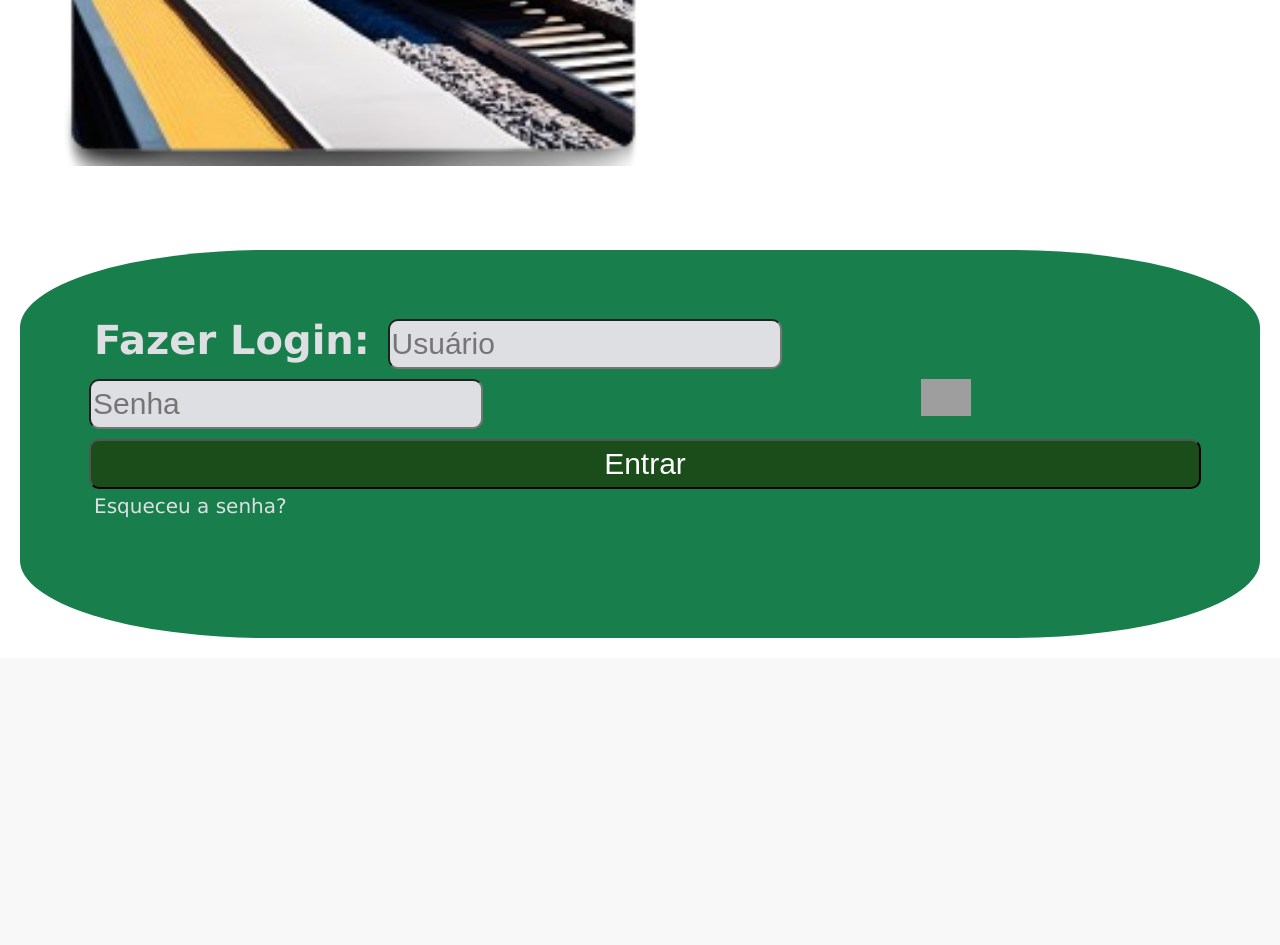
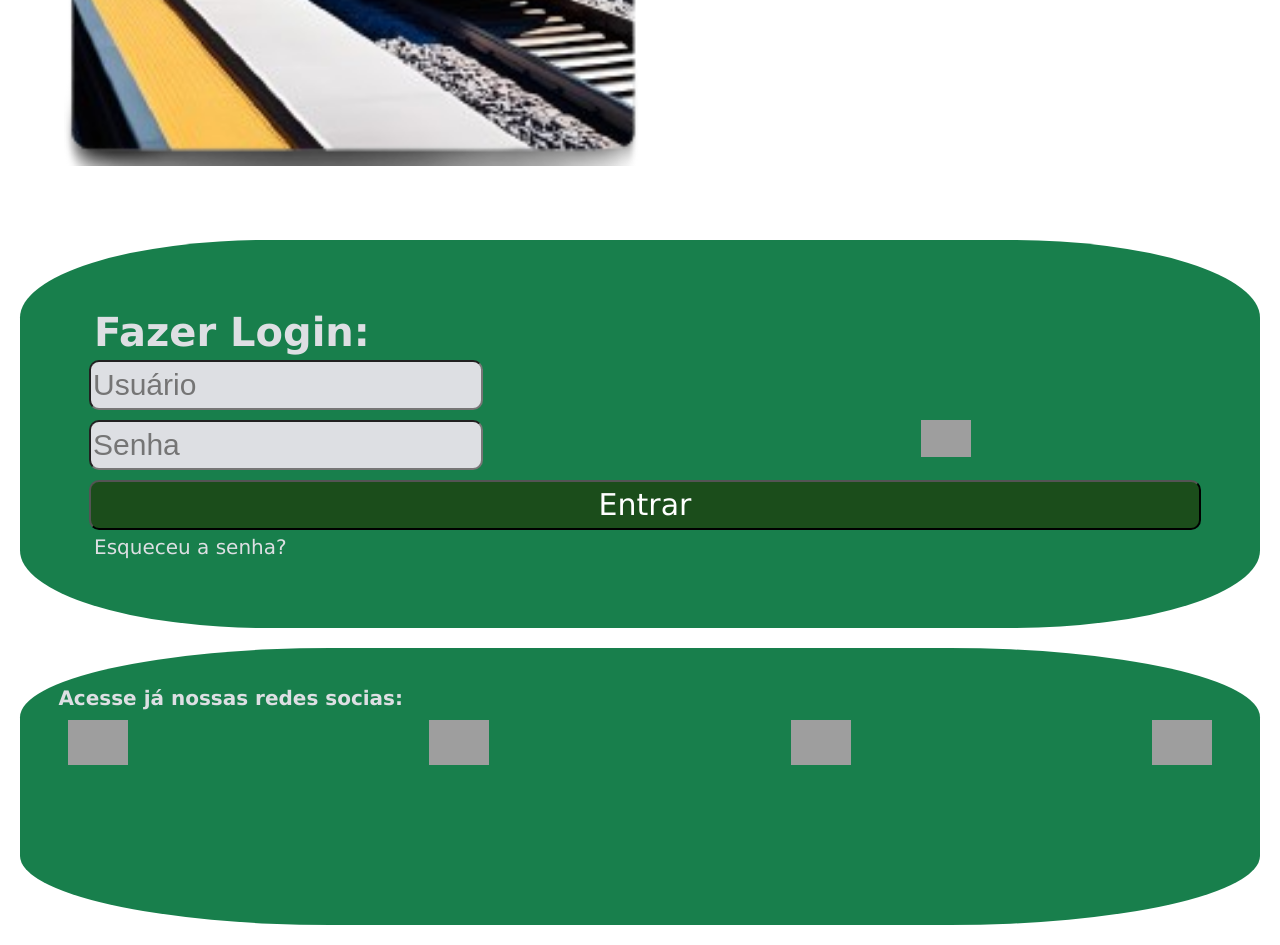
Before and after one commit to ArthurOscar/Mockup, a PHP site: page /index/index_dashboard.html in a window 1280 px wide; the page is wider, and only the part inside the window is pictured. Shown: the part 902-1847 px from the top of that part. Before the commit the page ends 1540 px from the top of that part, so only its background shows below. Run offline with PHP 8.4, Linux system fonts and the light colour scheme; grey boxes are pictures that could not be loaded.

Commit message:
UPDATE - REDES SOCIAS FAZENDO

```diff
--- a/index/index_dashboard.html
+++ b/index/index_dashboard.html
@@ -24,7 +24,7 @@
                 em vias da vida.</strong>
         </div>
         <div class="login">
-            <strong id="texto_login">Fazer Login:</strong>
+            <strong id="texto_login">Fazer Login:</strong><br>
             <input type="text" name="usuario_login" id="usuario_login" placeholder="Usuário">
             <div class="senha">
                 <img src="https://cdn0.iconfinder.com/data/icons/ui-icons-pack/100/ui-icon-pack-14-512.png" id="olho"
@@ -36,6 +36,15 @@
         </div>
     </main>
     <footer>
+        <div class="redes">
+            <strong id="text_redesocial">Acesse já nossas redes socias:</strong>
+            <div class="imagens">
+                <img src="https://upload.wikimedia.org/wikipedia/commons/thumb/9/95/Instagram_logo_2022.svg/1200px-Instagram_logo_2022.svg.png" id="instagram">
+                <img src="https://atribunarj.com.br/uploads/FILES/destacadas/07-04-2024-1000026680.png" id="X">
+                <img src="https://png.pngtree.com/png-vector/20221018/ourmid/pngtree-youtube-social-media-round-icon-png-image_6315993.png" id="Youtube">
+                <img src="https://z-m-static.xx.fbcdn.net/rsrc.php/v4/yD/r/5D8s-GsHJlJ.png" id="Facebook">
+            </div>
+        </div>
     </footer>
 </body>
 
--- a/script/script_dashboard.js
+++ b/script/script_dashboard.js
@@ -5,20 +5,21 @@ function enviarDados() {
     if (usuario === '') {
         alert('Insira seu usuário')
         validacao_login = false
-    } else if (senha === '') {
+    } if (senha === '') {
         alert('Insira sua senha')
         validacao_login = false
     }
 
-    document.getElementById('olho').addEventListener('mousedown', function () {
-        document.getElementById('pass').type = 'text';
+    document.getElementById('olho').addEventListener('touchstart', function () {
+        document.getElementById('senha_login').type = 'text';
     });
 
     document.getElementById('olho').addEventListener('mouseup', function () {
-        document.getElementById('pass').type = 'password';
+        document.getElementById('senha_login').type = 'password';
     });
 
-    if (validacao_login = true) {
+    if (validacao_login === true) {
         console.log('Validação feita')
+        window.location.href='https://vale.com/pt/trem-de-passageiros'
     }
 }
--- a/style/style_dashboard.css
+++ b/style/style_dashboard.css
@@ -1,11 +1,10 @@
 * {
-    margin: 0;
+    margin: 0px;
 }
 
 .navbar {
     background-color: black;
     display: flex;
-    width: 100%;
 }
 
 .logo img {
@@ -30,6 +29,7 @@
 
 .frase_introdutoria img {
     width: 50%;
+    align-items: center;
 }
 
 .login {
@@ -39,8 +39,11 @@
     font-size: 40px;
     border-radius: 20%;
     padding: 5%;
-    margin: 20px;
+    margin: 10px 20px;
     height: 260px;
+    justify-content: center;
+    align-items: center;
+    align-content: center;
 }
 
 #texto_login {
@@ -75,6 +78,7 @@
     border-radius: 10px;
     width: 100%;
     height: 50px;
+    font-family: Verdana, Geneva, Tahoma, sans-serif;
 }
 
 #esqueceu_senha {
@@ -91,3 +95,31 @@
     padding: 5px;
     margin-left: 65%;
 }
+
+.redes {
+    background-color: #187f4c;
+    color: #dddfe3;
+    font-family: Verdana, Geneva, Tahoma, sans-serif;
+    font-size: 20px;
+    border-radius: 25%;
+    padding: 3%;
+    margin: 20px;
+    height: 200px;
+}
+
+#texto_redesocial{
+    margin-top: 20%;
+}
+
+.imagens{
+    display: flex;
+    justify-content: space-between;
+    align-items: center;
+    align-content: center;
+}
+
+.imagens img{
+    margin: 10px;
+    width: 60px;
+
+}
```
Also changed, not shown: index/index_gestaoderotas.html (added, +10 -0 lines).
